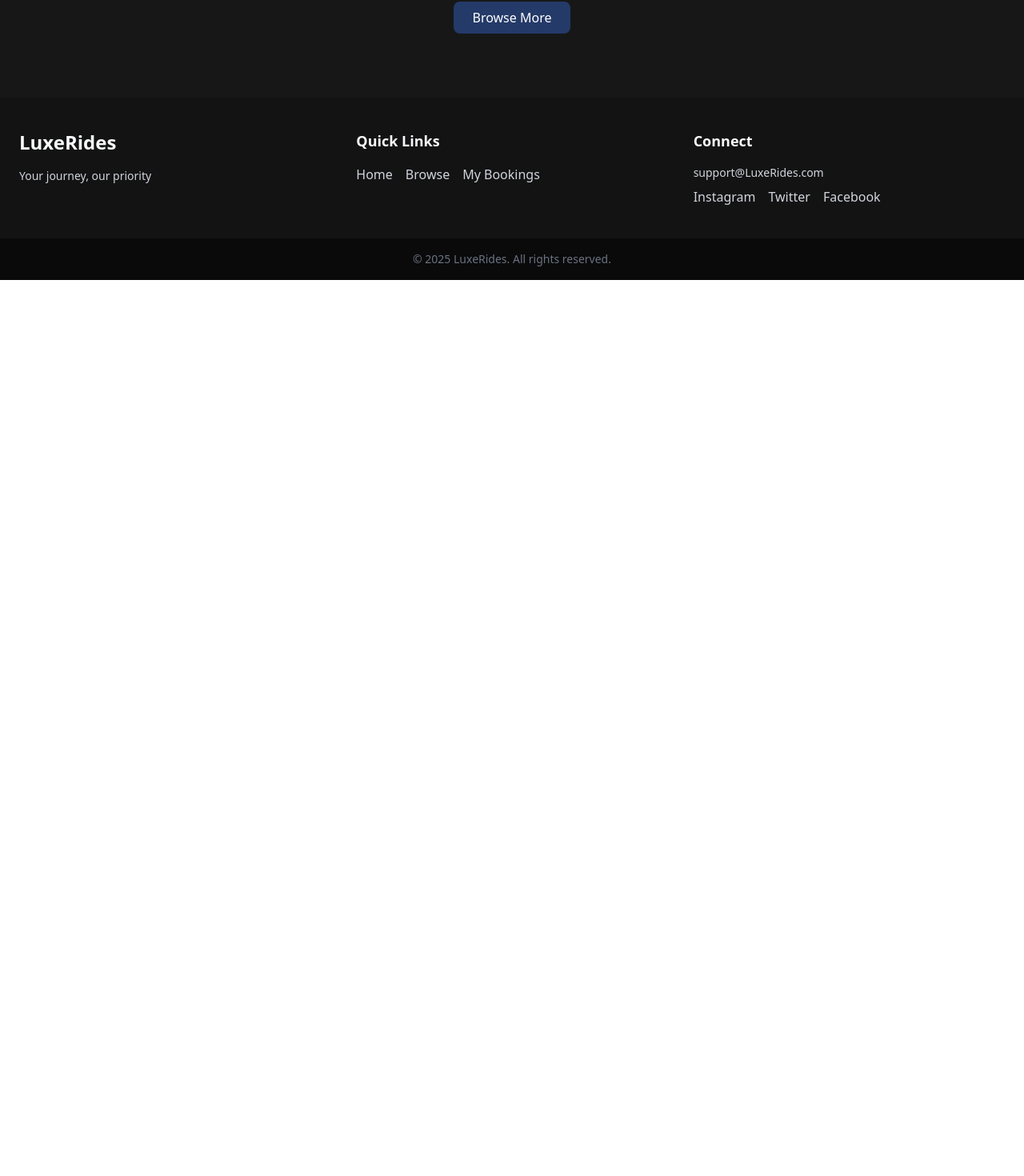
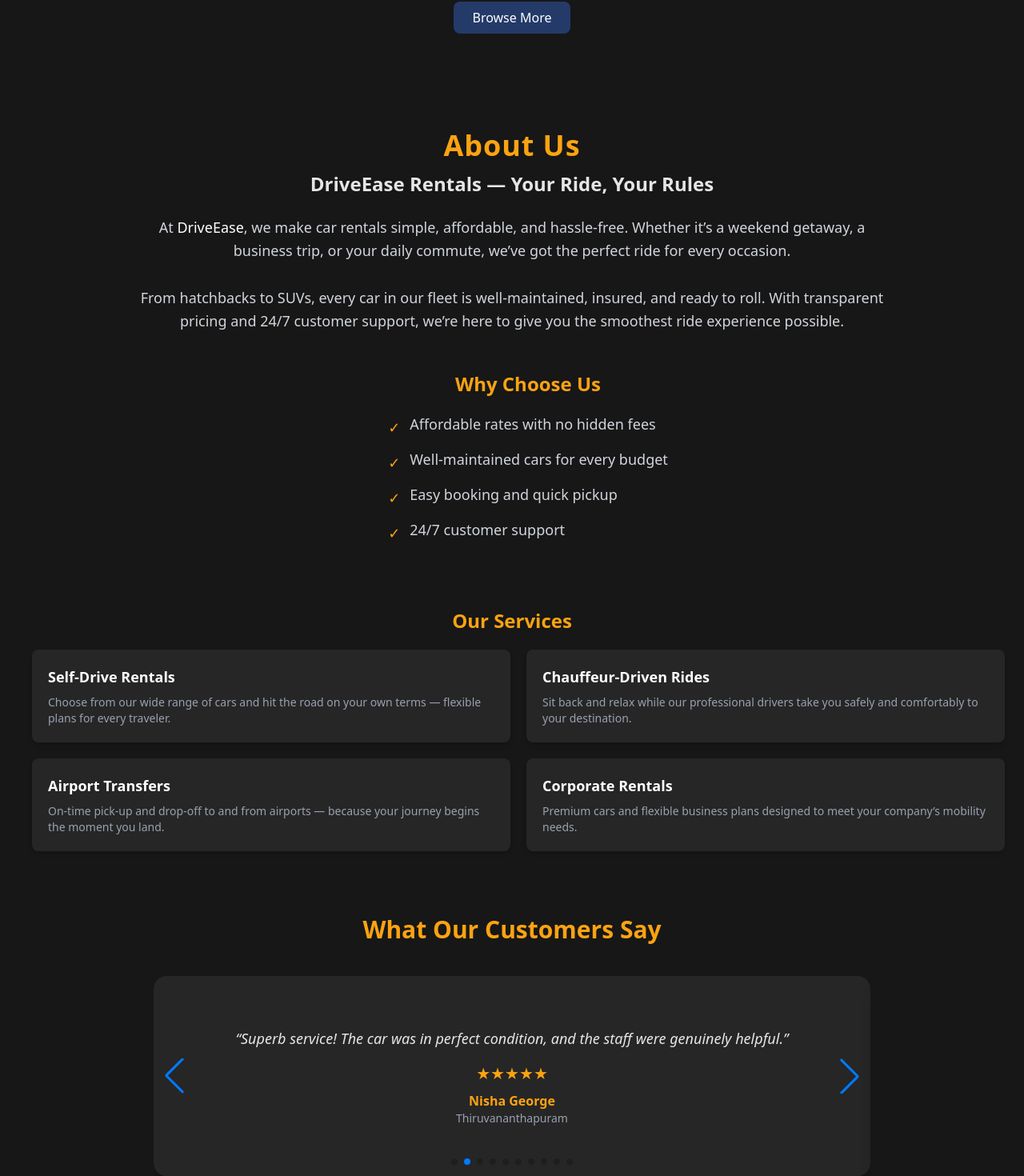
Before and after one commit to amanprasad-07/Car-Rental-App, a React (Vite) app: page /home in a window 1280 px wide. Shown: the part 1322-2792 px from the top of the page at 80% size. Before the commit the page ends 1672 px from the top, so only its background shows below. Built offline with nearby package versions, Linux system fonts and the light colour scheme; sample sign-in values are in the browser's storage.

Commit message:
fifth commit

```diff
--- a/package.json
+++ b/package.json
@@ -16,6 +16,7 @@
     "react-dom": "^19.1.1",
     "react-redux": "^9.2.0",
     "react-router-dom": "^7.9.3",
+    "swiper": "^12.0.2",
     "tailwindcss": "^4.1.13"
   },
   "devDependencies": {
--- /dev/null
+++ b/src/components/Testimonials.jsx
@@ -0,0 +1,107 @@
+import React from "react";
+import { Swiper, SwiperSlide } from "swiper/react";
+import "swiper/css";
+import "swiper/css/navigation";
+import "swiper/css/pagination";
+import { Navigation, Pagination, Autoplay } from "swiper/modules";
+
+const testimonials = [
+  {
+    name: "Rahul Menon",
+    location: "Kochi",
+    rating: 5,
+    text: "Booking was effortless, and the car was spotless. LuxeRides made my weekend getaway feel premium.",
+  },
+  {
+    name: "Nisha George",
+    location: "Thiruvananthapuram",
+    rating: 5,
+    text: "Superb service! The car was in perfect condition, and the staff were genuinely helpful.",
+  },
+  {
+    name: "Aarav Krishna",
+    location: "Kozhikode",
+    rating: 4,
+    text: "Loved the smooth experience. Pickup and drop were on time — made my business trip stress-free.",
+  },
+  {
+    name: "Diya Suresh",
+    location: "Kottayam",
+    rating: 5,
+    text: "It felt like driving my own luxury car! Neat interiors and that new-car smell sealed the deal.",
+  },
+  {
+    name: "Vikram Raj",
+    location: "Thrissur",
+    rating: 4,
+    text: "Everything from booking to return was transparent. LuxeRides truly lives up to its name!",
+  },
+  {
+    name: "Ananya Pillai",
+    location: "Alappuzha",
+    rating: 5,
+    text: "Perfect ride for our backwater vacation. Comfortable, classy, and completely hassle-free.",
+  },
+  {
+    name: "Rohit Varma",
+    location: "Palakkad",
+    rating: 5,
+    text: "This was my first time renting online — now I won’t look anywhere else. Highly recommended!",
+  },
+  {
+    name: "Sneha Thomas",
+    location: "Kannur",
+    rating: 5,
+    text: "The car looked brand new! LuxeRides team made everything so simple and quick.",
+  },
+  {
+    name: "Abdul Rahman",
+    location: "Malappuram",
+    rating: 5,
+    text: "Clean cars, courteous service, and affordable prices. Truly a premium local experience!",
+  },
+  {
+    name: "Tanya Joseph",
+    location: "Pathanamthitta",
+    rating: 5,
+    text: "I booked for a family function, and everyone loved the ride. LuxeRides never disappoints!",
+  },
+];
+
+export default function Testimonials() {
+    return (
+        <>
+
+            <h2 className="text-3xl font-bold text-center mb-10 text-[#fca311]">
+                What Our Customers Say
+            </h2>
+
+            <Swiper
+                modules={[Navigation, Pagination, Autoplay]}
+                slidesPerView={1}
+                loop={true}
+                autoplay={{ delay: 4000 }}
+                pagination={{ clickable: true }}
+                navigation={true}
+                className="max-w-4xl mx-auto"
+            >
+                {testimonials.map((t, i) => (
+                    <SwiperSlide key={i}>
+                        <div className="bg-neutral-800 rounded-2xl p-8 pt-16 text-center shadow-lg h-[250px]">
+                            <p className="text-lg italic text-gray-200 mb-4">
+                                “{t.text}”
+                            </p>
+                            <div className="flex justify-center mb-2">
+                                {[...Array(t.rating)].map((_, i) => (
+                                    <span key={i} className="text-[#fca311] text-xl">★</span>
+                                ))}
+                            </div>
+                            <h3 className="font-semibold text-[#fca311]">{t.name}</h3>
+                            <p className="text-sm text-gray-400">{t.location}</p>
+                        </div>
+                    </SwiperSlide>
+                ))}
+            </Swiper>
+        </>
+    );
+}
--- a/src/pages/Home.jsx
+++ b/src/pages/Home.jsx
@@ -4,8 +4,8 @@
 import ProductList from "../components/ProductList";
 import cars from "../data/cars";
 import { setSelectedCar } from "../features/bookingSlice";
-import BookingForm from "./BookingForm";
-import LoginPage from "./LoginPage";
+import Testimonials from "../components/Testimonials";
+
 
 function Home() {
 
@@ -39,8 +39,8 @@
         {/* Hero Content Wrapper */}
         <div className="relative z-10 flex flex-col md:flex-row items-center w-full justify-between gap-10">
 
-          {/* ---------- LEFT SIDE: Intro Text + Buttons + Search ---------- */}
-          <div className="flex flex-col md:w-1/2 text-center md:text-left">
+          {/* ---------- Intro Text + Buttons ---------- */}
+          <div className="flex flex-col md:w-1/2 text-center md:text-left pt-30 md:pt-0">
             <h1 className="font-bold text-3xl sm:text-4xl lg:text-5xl pb-5 text-white">
               Drive Your Dream Car, Anytime, Anywhere
             </h1>
@@ -69,8 +69,8 @@
       </section>
 
       {/* ====================== FEATURED CARS SECTION ====================== */}
-      <section id="bookNow" className="bg-neutral-900 text-center py-20">
-        <h2 className="text-3xl font-bold text-white mb-3">
+      <section id="bookNow" className="bg-neutral-900 text-center pt-20 pb-10">
+        <h2 className="text-3xl font-bold text-[#fca311] mb-3">
           Our Top Picks for You
         </h2>
         <p className="text-gray-300 mb-12 px-5 sm:px-20">
@@ -85,6 +85,96 @@
           </button>
         </Link>
       </section>
+      {/* ====================== ABOUT SECTION ====================== */}
+      <section className="bg-neutral-900 text-white py-20 px-6 text-center">
+        <div className="max-w-5xl mx-auto">
+          {/* Heading */}
+          <h2 className="text-3xl md:text-4xl font-bold text-[#fca311] mb-3 tracking-wide">
+            About Us
+          </h2>
+          <h3 className="text-xl md:text-2xl mb-6 text-[#e5e5e5] font-semibold">
+            DriveEase Rentals — Your Ride, Your Rules
+          </h3>
+
+          {/* Description */}
+          <p className="text-gray-300 leading-relaxed text-lg mb-12 px-2 md:px-10">
+            At <span className="text-white font-medium">DriveEase</span>, we make car rentals simple, affordable, and hassle-free.
+            Whether it’s a weekend getaway, a business trip, or your daily commute, we’ve got the perfect ride for every occasion.
+            <br /><br />
+            From hatchbacks to SUVs, every car in our fleet is well-maintained, insured, and ready to roll.
+            With transparent pricing and 24/7 customer support, we’re here to give you the smoothest ride experience possible.
+          </p>
+
+          {/* Why Choose Us */}
+          <div className="text-left md:pl-10 flex flex-col items-center">
+            <h4 className="text-2xl font-semibold mb-5 text-[#fca311]">
+              Why Choose Us
+            </h4>
+            <ul className="space-y-3 text-gray-300 text-lg">
+              <li className="flex items-start gap-3">
+                <span className="text-[#fca311] mt-1">✓</span>
+                Affordable rates with no hidden fees
+              </li>
+              <li className="flex items-start gap-3">
+                <span className="text-[#fca311] mt-1">✓</span>
+                Well-maintained cars for every budget
+              </li>
+              <li className="flex items-start gap-3">
+                <span className="text-[#fca311] mt-1">✓</span>
+                Easy booking and quick pickup
+              </li>
+              <li className="flex items-start gap-3">
+                <span className="text-[#fca311] mt-1">✓</span>
+                24/7 customer support
+              </li>
+            </ul>
+          </div>
+        </div>
+      </section>
+
+      {/* Services Section */}
+
+      <section>
+        <div className="bg-neutral-900 px-10 text-center">
+          <h4 className="text-2xl font-semibold pb-5 text-[#fca311]">Our Services</h4>
+        </div>
+        <div className="flex flex-col items-start justify-center px-6 md:pl-10 bg-neutral-900">
+
+          <div className="grid grid-cols-1 sm:grid-cols-2 gap-5 text-left">
+            <div className="bg-neutral-800 p-5 rounded-lg hover:bg-neutral-700 transition-all duration-300 shadow-md">
+              <h5 className="text-lg font-semibold text-white mb-2">Self-Drive Rentals</h5>
+              <p className="text-gray-400 text-sm">
+                Choose from our wide range of cars and hit the road on your own terms — flexible plans for every traveler.
+              </p>
+            </div>
+
+            <div className="bg-neutral-800 p-5 rounded-lg hover:bg-neutral-700 transition-all duration-300 shadow-md">
+              <h5 className="text-lg font-semibold text-white mb-2">Chauffeur-Driven Rides</h5>
+              <p className="text-gray-400 text-sm">
+                Sit back and relax while our professional drivers take you safely and comfortably to your destination.
+              </p>
+            </div>
+
+            <div className="bg-neutral-800 p-5 rounded-lg hover:bg-neutral-700 transition-all duration-300 shadow-md">
+              <h5 className="text-lg font-semibold text-white mb-2">Airport Transfers</h5>
+              <p className="text-gray-400 text-sm">
+                On-time pick-up and drop-off to and from airports — because your journey begins the moment you land.
+              </p>
+            </div>
+
+            <div className="bg-neutral-800 p-5 rounded-lg hover:bg-neutral-700 transition-all duration-300 shadow-md">
+              <h5 className="text-lg font-semibold text-white mb-2">Corporate Rentals</h5>
+              <p className="text-gray-400 text-sm">
+                Premium cars and flexible business plans designed to meet your company’s mobility needs.
+              </p>
+            </div>
+          </div>
+        </div>
+      </section>
+
+      <section className="bg-neutral-900 text-white pb-16 pt-20 px-6 w-full">
+        <Testimonials />
+      </section>
     </>
   );
 }
--- a/src/pages/LoginPage.jsx
+++ b/src/pages/LoginPage.jsx
@@ -1,4 +1,4 @@
-import React, { useState } from "react";
+import React, { useState,useEffect } from "react";
 import { useNavigate } from "react-router-dom";
 
 // Static background image
@@ -9,6 +9,14 @@
   const [email, setEmail] = useState("");
   const [password, setPassword] = useState("");
   const [error, setError] = useState("");
+
+  useEffect(() => {
+    const loggedInUser = localStorage.getItem("luxerides_loggedInUser");
+    if (loggedInUser) {
+      // User already logged in → redirect to profile (or home)
+      navigate("/home"); // or navigate("/")
+    }
+  }, [navigate]);
 
   const handleLogin = (e) => {
     e.preventDefault();
```
Also changed, not shown: 1 other file (tests, documents, lock files or other folders).
